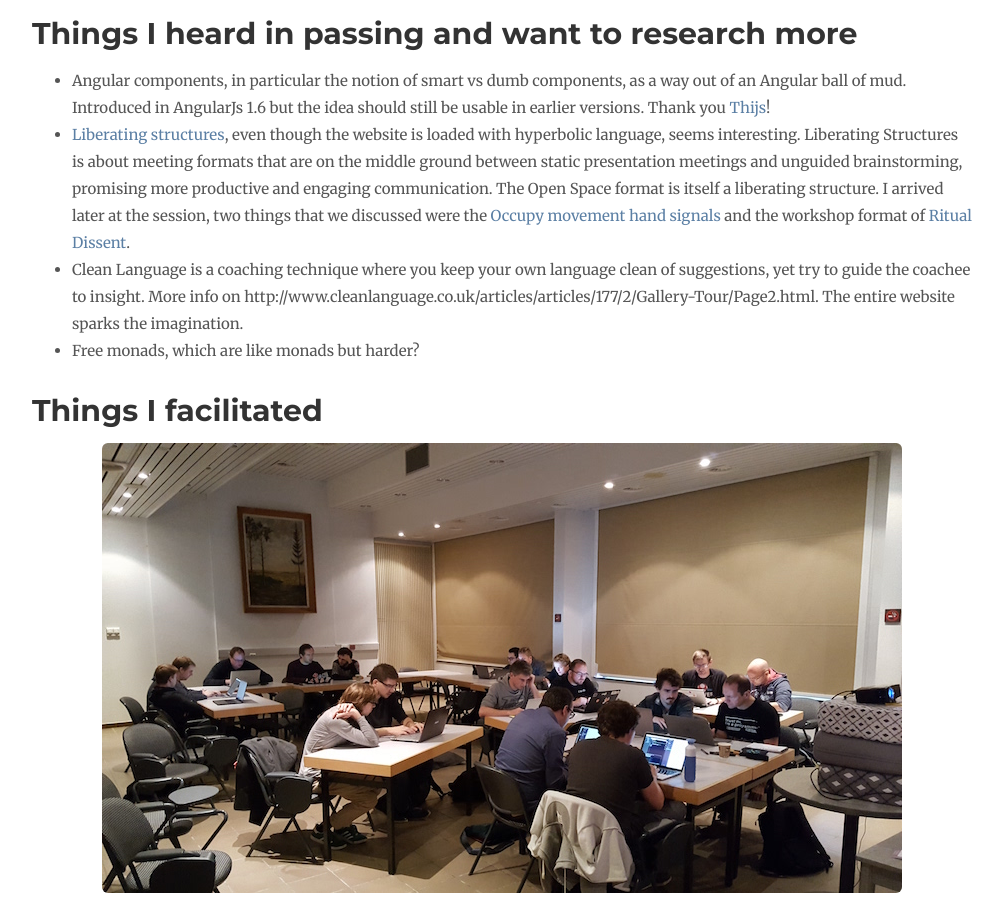
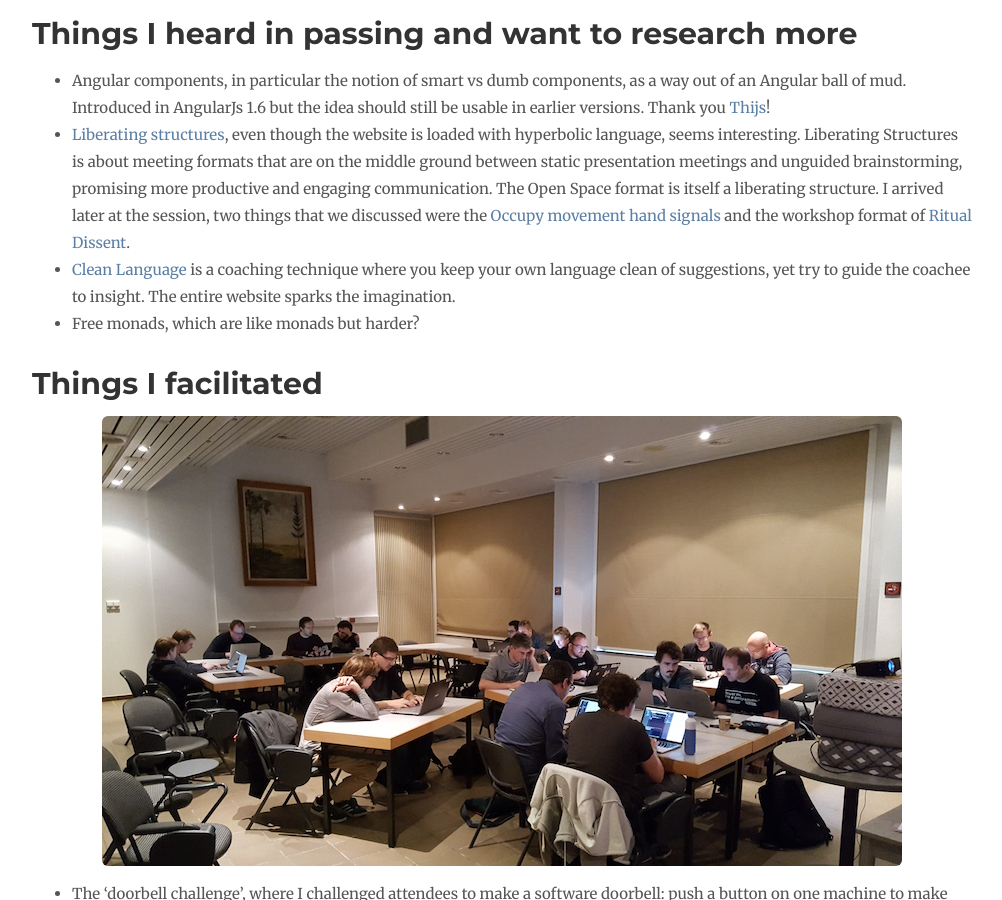
Before and after one commit to verhoevenv/verhoevenv.github.io, a Jekyll site: the page built from _posts/2017-11-27-socrates-be-2017.md, in a window 1280 px wide and 900 px high, scrolled down 3876 px. Shown: the whole window, without its empty margins (138-1140 px from the left). Built offline with Jekyll 4.4.1, drawn with Linux system fonts in a browser that asks for light colours; nearby versions of some CDN libraries; comment, search, counter and statistics services are not loaded; some of the changed text lies outside the part shown.

Commit message:
Fix some links which weren't auto-linked

```diff
--- a/_posts/2017-11-27-socrates-be-2017.md
+++ b/_posts/2017-11-27-socrates-be-2017.md
@@ -43,7 +43,7 @@
 4. Review time! Each group presents their architecture to the rest of the group. Timeboxed constructive questions and discussion are encouraged.
 5. After each presentation, everyone concurrently does a Roman vote (thumbs up/sideways/down) as feedback. We didn't get to this, and I'm not sure it's critical. On the plus side, it gives a voice to those that didn't speak during the peer review step, but I'm afraid the non-nuanced voting system makes it hard for people to show their thoughts.
 
-More on http://nealford.com/katas/, including some simple guidelines to get the most value out of this exercise. Mad props to [Nelis](https://twitter.com/nelisboucke) who most expertly facilitated this session.
+More on [http://nealford.com/katas/](http://nealford.com/katas/), including some simple guidelines to get the most value out of this exercise. Mad props to [Nelis](https://twitter.com/nelisboucke) who most expertly facilitated this session.
 
 # Effective communication
 [Aki](https://twitter.com/rinkkasatiainen) introduced his session as follows: 'I do trainings with parents to teach them effective communication with their children, and as we all know, this skill is also important in IT.' Makes sense!
@@ -61,7 +61,7 @@
 # Things I heard in passing and want to research more
 * Angular components, in particular the notion of smart vs dumb components, as a way out of an Angular ball of mud. Introduced in AngularJs 1.6 but the idea should still be usable in earlier versions. Thank you [Thijs](https://twitter.com/tdhulster)!
 * [Liberating structures](http://www.liberatingstructures.com/), even though the website is loaded with hyperbolic language, seems interesting. Liberating Structures is about meeting formats that are on the middle ground between static presentation meetings and unguided brainstorming, promising more productive and engaging communication. The Open Space format is itself a liberating structure. I arrived later at the session, two things that we discussed were the [Occupy movement hand signals](https://en.wikipedia.org/wiki/Occupy_movement_hand_signals) and the workshop format of [Ritual Dissent](http://cognitive-edge.com/methods/ritual-dissent/).
-* Clean Language is a coaching technique where you keep your own language clean of suggestions, yet try to guide the coachee to insight. More info on http://www.cleanlanguage.co.uk/articles/articles/177/2/Gallery-Tour/Page2.html. The entire website sparks the imagination.
+* [Clean Language](http://www.cleanlanguage.co.uk/articles/articles/177/2/Gallery-Tour/Page2.html) is a coaching technique where you keep your own language clean of suggestions, yet try to guide the coachee to insight. The entire website sparks the imagination.
 * Free monads, which are like monads but harder?
 
 # Things I facilitated
```
